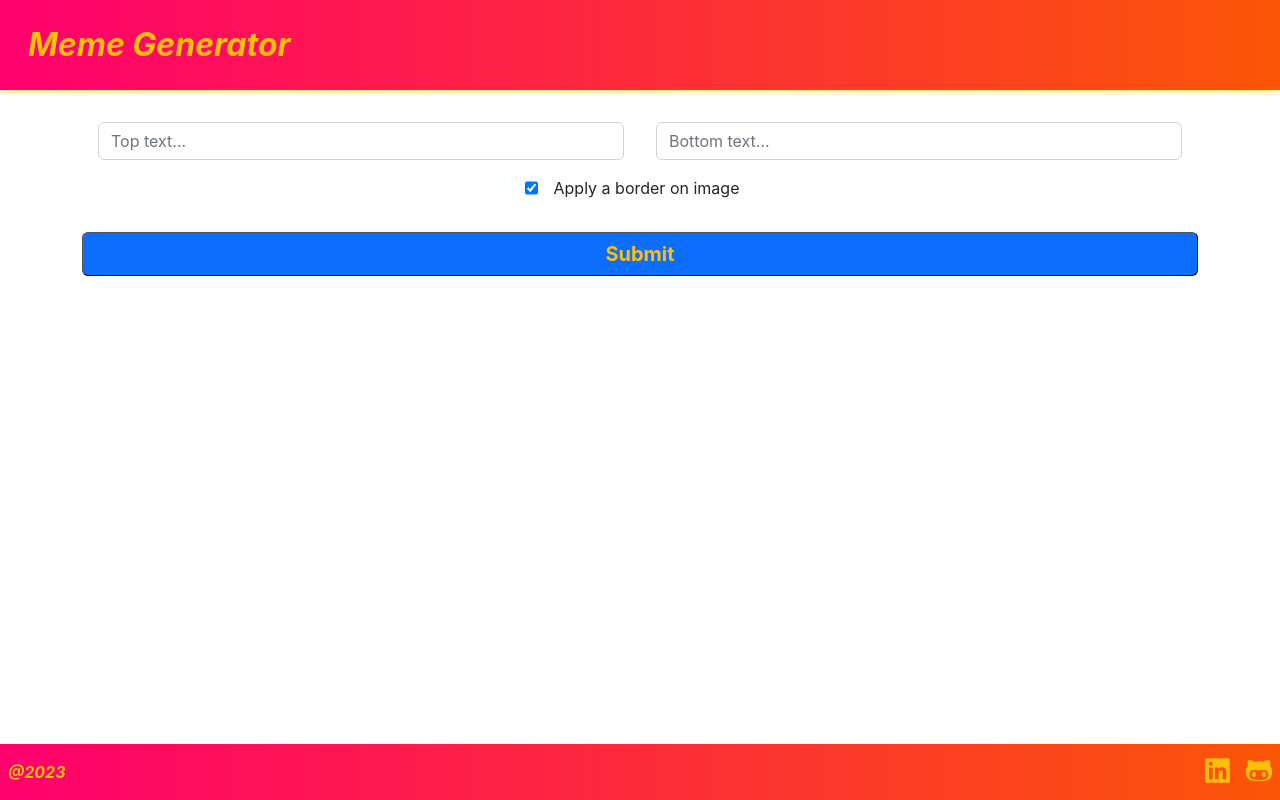
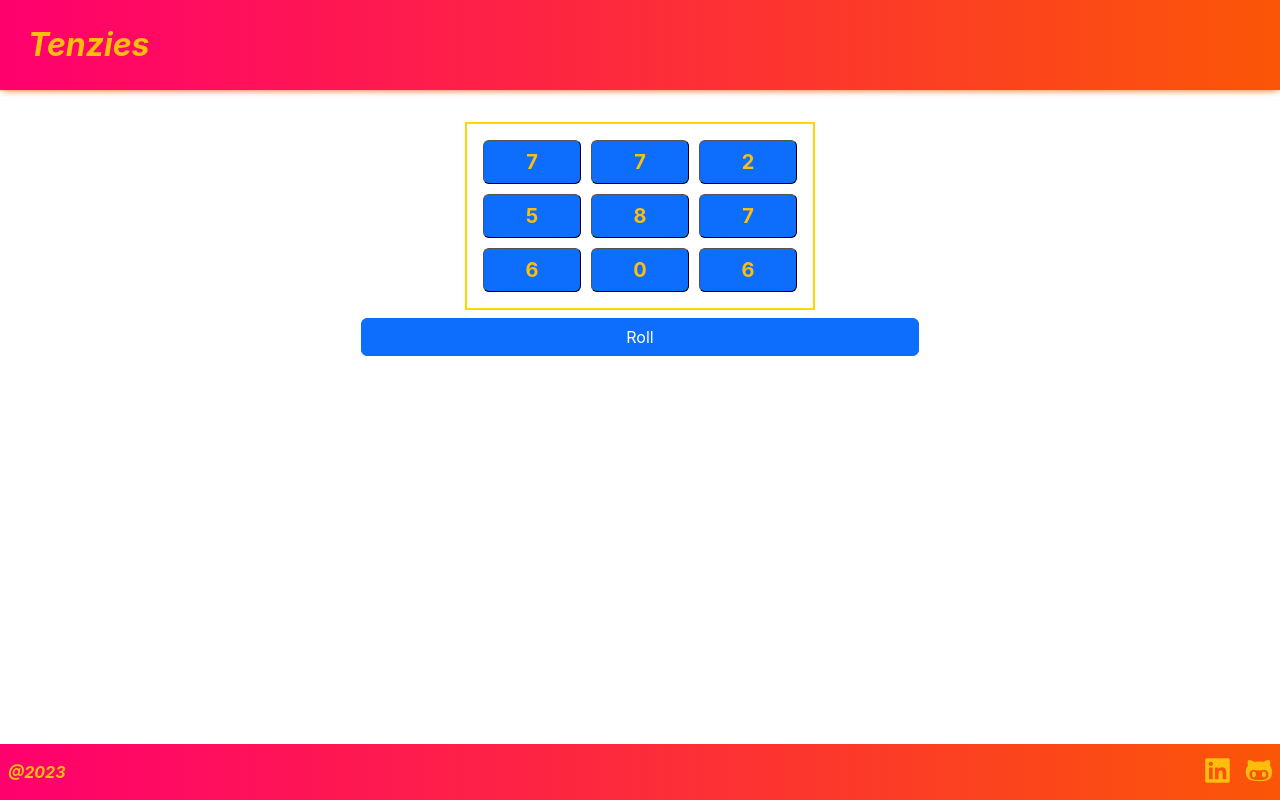
Before and after one commit to SiegfriedBz/react_tenzies--vercel, a React (Create React App) app: page / in a window 1280 px wide. Built offline with nearby package versions, Linux system fonts and the light colour scheme; no server answers.

Commit message:
refactor + update css

```diff
--- a/src/App.js
+++ b/src/App.js
@@ -1,55 +1,79 @@
 import { useState, useEffect } from 'react'
 import Navbar from './components/shared/Navbar'
 import Footer from './components/shared/Footer'
-import Form from './components/Form'
-import Card from './components/Card'
+import Dices from './components/Dices'
+import Button from './components/shared/Button'
+import clsx from 'clsx'
 
-const API_URL = 'https://api.imgflip.com/get_memes'
+const initialDices = [
+    {id: 1, value: undefined, isSelected: false},
+    {id: 2, value: undefined, isSelected: false},
+    {id: 3, value: undefined, isSelected: false},
+    {id: 4, value: undefined, isSelected: false},
+    {id: 5, value: undefined, isSelected: false},
+    {id: 6, value: undefined, isSelected: false},
+    {id: 7, value: undefined, isSelected: false},
+    {id: 8, value: undefined, isSelected: false},
+    {id: 9, value: undefined, isSelected: false},
+]
 
 function App() {
-    const [allMemeImages, setAllMemeImages] = useState([])
-    const [meme, setMeme] = useState({
-        url: '',
-        topText: '',
-        bottomText: '',
-        withBorder: true
-    })
+
+    const [dices, setDices] = useState(initialDices)
+    const [selectedValue, setSelectedValue] = useState(undefined)
 
     useEffect(() => {
-        (async () => {
-            try {
-                const response = await fetch(API_URL)
-                const data = await response.json()
-                if(data.success) {
-                    setAllMemeImages(data.data.memes)
-                } else {
-                    console.log(`status: ${data.success}`)
-                    return
-                }
-            } catch(error) {
-                console.log(error)
-            }
-        })()
+        rollDices()
     }, [])
 
-    const onSubmitText = (input) => {
-        if (allMemeImages) {
-            const rdm = Math.floor(Math.random() *  allMemeImages.length)
-            setMeme({
-                ...input,
-                url: allMemeImages[rdm].url
-            })
-        } else { return }
+    const selectValue = (value) => {
+        if(typeof selectedValue === "undefined") {
+            setSelectedValue(value)
+        }
     }
+
+    const selectDice = (id, value) => {
+        selectValue(value)
+        const updatedDices = dices.map(dice => {
+            return (
+                {...dice, isSelected: dice.id !== id ? dice.isSelected : true}
+            )
+        })
+        setDices(updatedDices)
+    }
+
+    const rdm = () => Math.floor(Math.random() * dices.length)
+
+    const rollDices = () => {
+        const updatedDices = dices.map(dice => {
+            return (
+                {...dice, value: dice.isSelected ? dice.value : rdm()}
+            )
+        })
+        setDices(updatedDices)
+    }
+
+    const btnText = dices
+            .filter(dice => dice.isSelected)
+            .length === dices.length ?
+            'Restart Game'
+            : 'Roll'
 
     return (
         <>
             <Navbar />
             <div className="container">
-                <main>
-                    <Form onSubmitText={onSubmitText} />
-                    <Card meme={meme} />
-                </main>
+                <div className='d-flex flex-column justify-content-center align-items-center mt-3'>
+                    <Dices
+                        dices={dices}
+                        selectDice={selectDice}
+                        selectedValue={selectedValue}
+                    />
+                    <Button
+                        onClick={rollDices}
+                        className='btn btn-primary w-50 my-1'
+                    >{btnText}</Button>
+                </div>
             </div>
             <Footer />
         </>
--- a/src/assets/styles/sheets/_button.scss
+++ b/src/assets/styles/sheets/_button.scss
@@ -9,7 +9,11 @@
   background-color: $primary;
   transition: background-color 0.15s ease-in-out;
 
-  &:hover {
+  &:not(.btn-selected):hover {
     background-color: $blue-light;
   }
 }
+
+.btn-selected {
+  background-color: $green;
+}
--- /dev/null
+++ b/src/assets/styles/sheets/_dices.scss
@@ -0,0 +1,23 @@
+.dices-grid-wrapper {
+  margin: auto;
+  padding: 1rem;
+  border: 2px solid gold;
+  width: 350px;
+}
+
+.dices-grid-container {
+  display: grid;
+  grid-template-columns: repeat(3, 1fr);
+  grid-template-rows: repeat(3, 1fr);
+  gap: 10px;
+}
+
+.dices-grid-item {
+  grid-column: span 1;
+  grid-row: span 1;
+  text-align: center;
+}
+
+.selected-value {
+  color: $yellow-light;
+}
--- a/src/assets/styles/sheets/_general.scss
+++ b/src/assets/styles/sheets/_general.scss
@@ -6,14 +6,9 @@ body {
   display: flex;
   flex-direction: column;
   min-height: 100vh;
-  position: relative;
   font-family: -apple-system, BlinkMacSystemFont, 'Segoe UI', 'Roboto', 'Oxygen',
   'Ubuntu', 'Cantarell', 'Fira Sans', 'Droid Sans', 'Helvetica Neue',
   sans-serif;
   -webkit-font-smoothing: antialiased;
   -moz-osx-font-smoothing: grayscale;
 }
-
-main {
-  flex: 1;
-}
--- a/src/assets/styles/sheets/_navbar.scss
+++ b/src/assets/styles/sheets/_navbar.scss
@@ -1,6 +1,6 @@
 .nav--wrapper {
   background: linear-gradient(to right, $pink, $orange);
-  box-shadow: 0px 2px 7px -2px $yellow-light;
+  box-shadow: 0px 2px 7px -2px $orange;
 }
 
 .nav--title {
--- a/src/assets/styles/sheets/_variables.scss
+++ b/src/assets/styles/sheets/_variables.scss
@@ -1,5 +1,6 @@
 $pink: rgba(255, 0, 110, 1);
 $orange: rgba(251, 86, 7, 1);
-$blue-light: rgba(100, 134, 255, 1);
+$blue-light: $blue-500;
 $yellow: rgba(255, 190, 11, 1);
 $yellow-light: rgba(255, 215, 1, 1);
+$green: rgba(71, 159, 118, 1)
--- a/src/assets/styles/sheets/index.scss
+++ b/src/assets/styles/sheets/index.scss
@@ -2,6 +2,7 @@
 @import "general";
 @import 'button';
 @import 'card';
+@import 'dices';
 @import 'navbar';
 @import 'footer';
 //@import 'logo';
--- a/src/components/Card.jsx
+++ /dev/null
@@ -1,23 +0,0 @@
-import clsx from 'clsx'
-
-const Card = ({ meme }) => {
-    const { url, topText, bottomText, withBorder } = meme
-
-    const cardWrapperClass = clsx( 'd-flex justify-content-center card--wrapper', {
-        'card--wrapper-border': withBorder
-    })
-
-    return (
-            <>
-                {url && topText && bottomText &&
-                    <div className={cardWrapperClass} >
-                        <img src={url} className='card--img' alt="meme image" />
-                        <h1 className='card--topText'>{topText}</h1>
-                        <h1 className='card--bottomText'>{bottomText}</h1>
-                    </div>
-                }
-            </>
-        )
-}
-
-export default Card
--- /dev/null
+++ b/src/components/Dice.jsx
@@ -0,0 +1,26 @@
+import Button from './shared/Button'
+import clsx from 'clsx'
+
+const Dice = ({dice, selectDice, selectedValue}) => {
+    const { id, value, isSelected } = dice
+
+    const diceClass = clsx('button', {
+        'btn-selected': isSelected,
+    })
+
+    const valueClass = clsx({
+        'selected-value': isSelected,
+    })
+
+    return (
+            <Button
+                className={diceClass}
+                disabled={selectedValue && selectedValue !== value}
+                onClick={() => selectDice(id, value)}
+            >
+                <span className={valueClass}>{value}</span>
+            </Button>
+        )
+}
+
+export default Dice
--- /dev/null
+++ b/src/components/Dices.jsx
@@ -0,0 +1,26 @@
+import { useState } from 'react'
+import clsx from 'clsx'
+import Dice from './Dice'
+
+const Dices = ({dices, selectDice, selectedValue}) => {
+
+    return (
+            <div className="dices-grid-wrapper">
+                <div className='dices-grid-container'>
+                    {dices && dices.map(dice => {
+                        return (
+                            <Dice
+                                className='dices-grid-item'
+                                key={dice.id}
+                                dice={dice}
+                                selectDice={selectDice}
+                                selectedValue={selectedValue}
+                            />
+                        )
+                    })}
+                </div>
+            </div>
+        )
+}
+
+export default Dices
--- a/src/components/Form.jsx
+++ /dev/null
@@ -1,60 +0,0 @@
-import { useState } from 'react'
-import Button from './shared/Button'
-
-const Form = ({onSubmitText}) => {
-    const initInput = { topText: '', bottomText: '', withBorder: true }
-    const [input, setInput] = useState(initInput)
-
-    const handleChange = (e) => {
-        const { name, value, type, checked } = e.target
-        setInput(input => (
-            { ...input, [name] : type === 'checkbox' ? checked : value }
-        ))
-    }
-
-    const handleSubmit = (e) => {
-        e.preventDefault()
-        onSubmitText(input)
-        setInput(initInput)
-    }
-
-    return (
-        <form className='my-3' onSubmit={handleSubmit}>
-            <div className="d-flex flex-column my-2">
-                <div className="d-flex">
-                    <input
-                        type="text"
-                        className="form-control mx-2"
-                        name="topText"
-                        placeholder='Top text...'
-                        value={input.topText}
-                        onChange={handleChange}
-                    />
-                    <input
-                        type="text"
-                        className="form-control mx-2"
-                        name="bottomText"
-                        placeholder='Bottom text...'
-                        value={input.bottomText}
-                        onChange={handleChange}
-                    />
-                </div>
-                <div className="d-flex justify-content-center my-2">
-                    <input
-                        type='checkbox'
-                        checked={input.withBorder}
-                        onChange={handleChange}
-                        name='withBorder'
-                        id='withBorder'
-                    />
-                    <label
-                        className='mx-2'
-                        htmlFor='withBorder'>Apply a border on image</label>
-                </div>
-            </div>
-            <Button type="submit" className="button">Submit</Button>
-        </form>
-    )
-}
-
-export default Form
--- a/src/components/shared/Navbar.jsx
+++ b/src/components/shared/Navbar.jsx
@@ -7,7 +7,7 @@ const Navbar = () => {
                 <div className="container-fluid">
                         <a className="navbar-brand d-flex align-items-center" href="#">
                             {/*<img src={logo} alt="logo" className="logo" />*/}
-                            <span className='nav--title'>Meme Generator</span>
+                            <span className='nav--title'>Tenzies</span>
                         </a>
                 </div>
             </nav>
```
